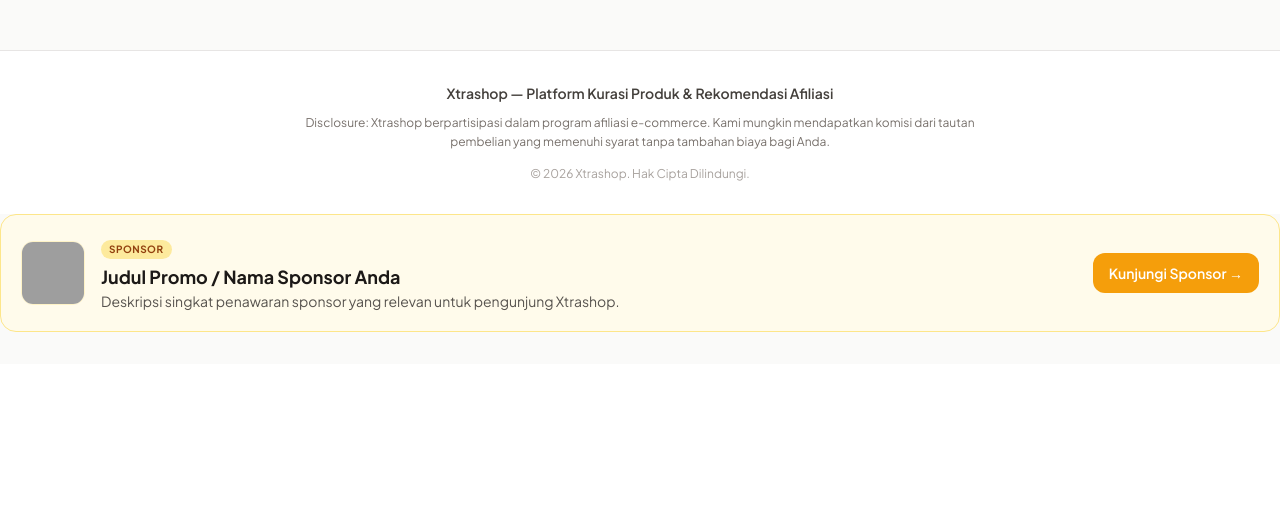
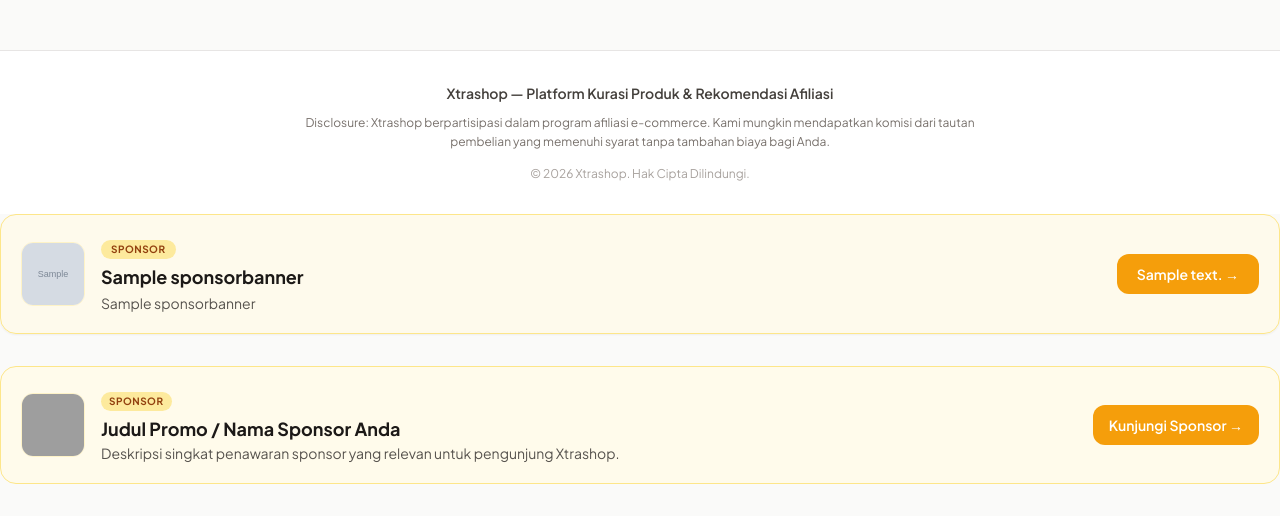
Before and after one commit to mmando933-wq/xtrashop, a Django app: page / in a window 1280 px wide. Shown: the part 684-1200 px from the top of the page. Before the commit the page ends 1016 px from the top, so only its background shows below. Run offline with Django 5.2, Linux system fonts and the light colour scheme; data comes from the database, SQL or seed files in the repository; tables that the repository leaves empty hold one stand-in row (values such as "Sample post"); grey boxes marked "Sample" are stand-in pictures; some libraries are stand-ins or nearby versions; grey boxes are pictures that could not be loaded.

Commit message:
banner admin

```diff
--- a/shop/models.py
+++ b/shop/models.py
@@ -27,3 +27,16 @@ class Product(models.Model):
 
     def __str__(self):
         return self.name if self.name else f"Product ID {self.id}"
+
+
+class SponsorBanner(models.Model):
+    title = models.CharField(max_length=200)
+    subtitle = models.CharField(max_length=300, blank=True)
+    image_url = models.URLField(max_length=500, blank=True, null=True)
+    target_url = models.URLField(max_length=500)
+    button_text = models.CharField(max_length=60, default="Kunjungi Sponsor")
+    is_active = models.BooleanField(default=True)
+    created_at = models.DateTimeField(auto_now_add=True)
+
+    def __str__(self):
+        return self.title
--- a/shop/templates/shop/home.html
+++ b/shop/templates/shop/home.html
@@ -178,6 +178,40 @@
     </script>
     {% endif %}
 <!-- Banner Sponsor -->
+{% if sponsor_banner %}
+<section class="mb-8">
+    <div class="bg-amber-50/90 border border-amber-200 rounded-2xl p-4 sm:p-5 flex flex-col sm:flex-row items-center justify-between gap-4 shadow-sm">
+        <div class="flex items-center gap-4 min-w-0 w-full sm:w-auto">
+            {% if sponsor_banner.image_url %}
+            <img src="{{ sponsor_banner.image_url }}"
+                 alt="{{ sponsor_banner.title }}"
+                 onerror="this.style.display='none';"
+                 class="w-16 h-16 rounded-xl object-cover bg-white border border-amber-100 shrink-0">
+            {% endif %}
+            <div class="min-w-0">
+                <span class="inline-block text-[10px] font-bold uppercase tracking-wider text-amber-800 bg-amber-200/80 px-2.5 py-0.5 rounded-full">
+                    Sponsor
+                </span>
+                <h2 class="text-base sm:text-lg font-bold text-stone-900 mt-1 truncate">
+                    {{ sponsor_banner.title }}
+                </h2>
+                {% if sponsor_banner.subtitle %}
+                <p class="text-xs sm:text-sm text-stone-600 line-clamp-2 mt-0.5">
+                    {{ sponsor_banner.subtitle }}
+                </p>
+                {% endif %}
+            </div>
+        </div>
+
+        <a href="{{ sponsor_banner.target_url }}"
+           target="_blank"
+           rel="noopener noreferrer"
+           class="w-full sm:w-auto inline-flex items-center justify-center px-5 py-2.5 rounded-xl bg-amber-500 hover:bg-amber-600 text-white text-sm font-semibold transition shrink-0">
+            {{ sponsor_banner.button_text|default:"Kunjungi Sponsor" }} &rarr;
+        </a>
+    </div>
+</section>
+{% endif %}
 <section class="mb-8">
     <div class="bg-amber-50 border border-amber-200 rounded-2xl p-4 sm:p-5 flex flex-col sm:flex-row items-center justify-between gap-4">
         <div class="flex items-center gap-4 min-w-0">
--- a/shop/views.py
+++ b/shop/views.py
@@ -1,5 +1,5 @@
 from django.shortcuts import get_object_or_404, render
-from .models import BlogPost, Product
+from .models import BlogPost, Product, SponsorBanner
 
 
 def home_view(request):
@@ -19,6 +19,7 @@ def home_view(request):
     )
 
     featured_product = featured_with_img or featured_any or fallback_with_img or products.first()
+    sponsor_banner = SponsorBanner.objects.filter(is_active=True).order_by("-created_at").first()
 
     return render(
         request,
@@ -26,6 +27,7 @@ def home_view(request):
         {
             "products": products,
             "featured_product": featured_product,
+            "sponsor_banner": sponsor_banner,
         },
     )
 
```
Also changed, not shown: shop/admin.py (+9 -1 lines), shop/migrations/0011_sponsorbanner.py (added).
